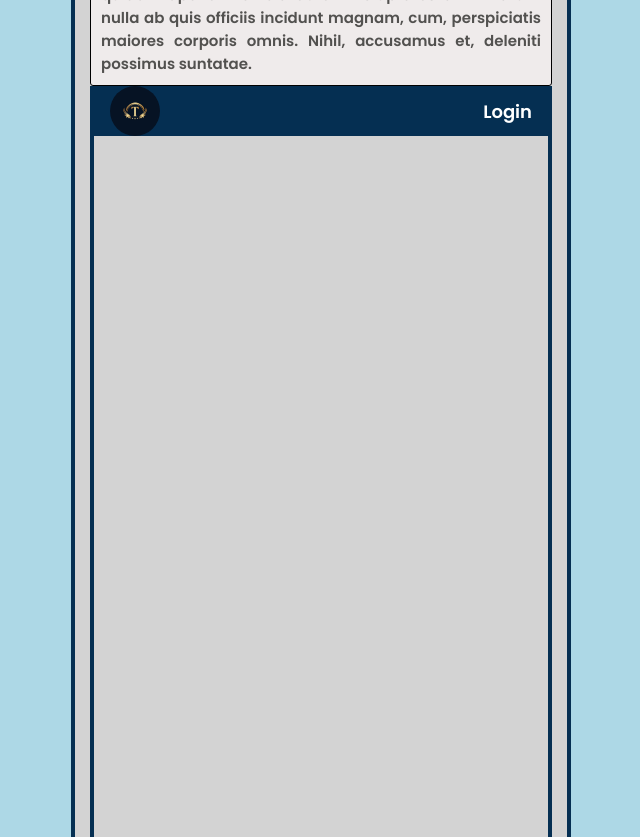
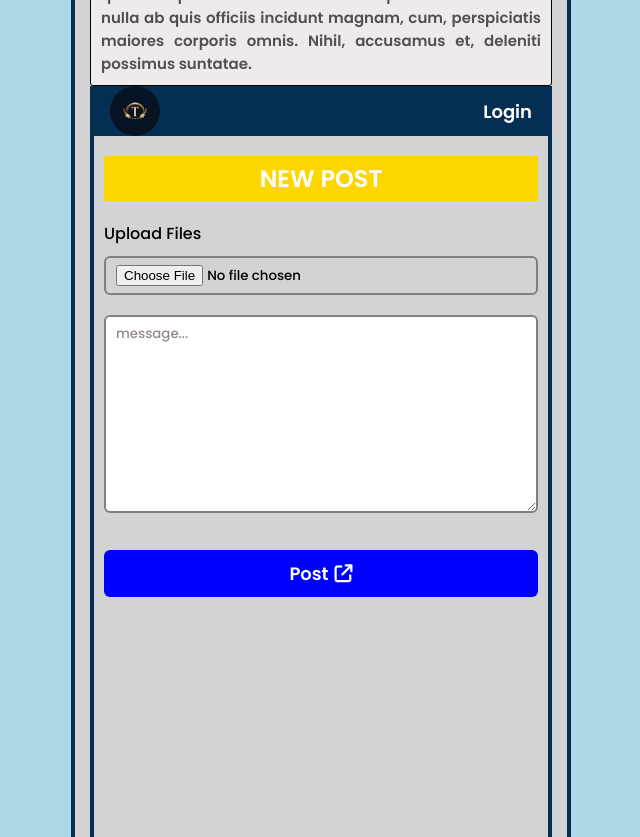
Before and after one commit to satish30118/social-media-app, a React (Create React App) app in the folder frontend/: page / in a window 1280 px wide. Shown: the part 560-1397 px from the top of the page, without its empty margins (319-959 px from the left). Built offline with nearby package versions, Linux system fonts and the light colour scheme; no server answers; a web font is replaced by a local one.

Commit message:
new post page

```diff
--- a/frontend/src/Router.jsx
+++ b/frontend/src/Router.jsx
@@ -5,6 +5,7 @@ import Register from "./pages/auth/Register";
 import Login from "./pages/auth/Login";
 import Home from "./pages/home/Home";
 import Error from "./layouts/Error";
+import NewPost from "./pages/newPost/NewPost";
 
 const router = createBrowserRouter([
   {
@@ -29,6 +30,11 @@ const router = createBrowserRouter([
   },
   {
     id: 5,
+    path: "/new-post",
+    element: <NewPost />,
+  },
+  {
+    id: 7,
     path: "*",
     element: <Error />,
   },
--- /dev/null
+++ b/frontend/src/assets/css/newpost.css
@@ -0,0 +1,22 @@
+.new_post {
+    padding: 20px 10px;
+
+    h2 {
+        padding: 5px 0;
+        background-color: gold;
+        text-align: center;
+        margin-bottom: 20px;
+        color: white;
+        text-transform: uppercase;
+        font-weight: 600;
+    }
+
+    textarea,
+    input {
+        width: 100%;
+        border: 2px solid gray;
+        padding: 7px 10px;
+        border-radius: 6px;
+        margin:10px 0;
+    }
+}
--- a/frontend/src/pages/newPost/NewPost.jsx
+++ b/frontend/src/pages/newPost/NewPost.jsx
@@ -1,14 +1,35 @@
-import React from 'react'
-import Layout from '../../layouts/Layout'
+import React, { useState } from "react";
+import Layout from "../../layouts/Layout";
+import "../../assets/css/newpost.css";
 
 const NewPost = () => {
+  const [animation, setAnimation] = useState(false);
+
   return (
     <Layout>
       <div className="new_post">
-
+        <h2>New Post</h2>
+        <form>
+          <div>
+            <div>Upload Files</div>
+            <input type="file" />
+          </div>
+          <div>
+            <textarea rows={"9"} placeholder="message..." />
+          </div>
+          <div>
+            <button className="btn" style={{background:"blue", width:"100%", margin:"20px 0"}}>
+              Post
+              <i
+                className="fa-solid fa-arrow-up-right-from-square"
+                style={{ marginLeft: "6px" }}
+              />
+            </button>
+          </div>
+        </form>
       </div>
     </Layout>
-  )
-}
+  );
+};
 
-export default NewPost
+export default NewPost;
```
